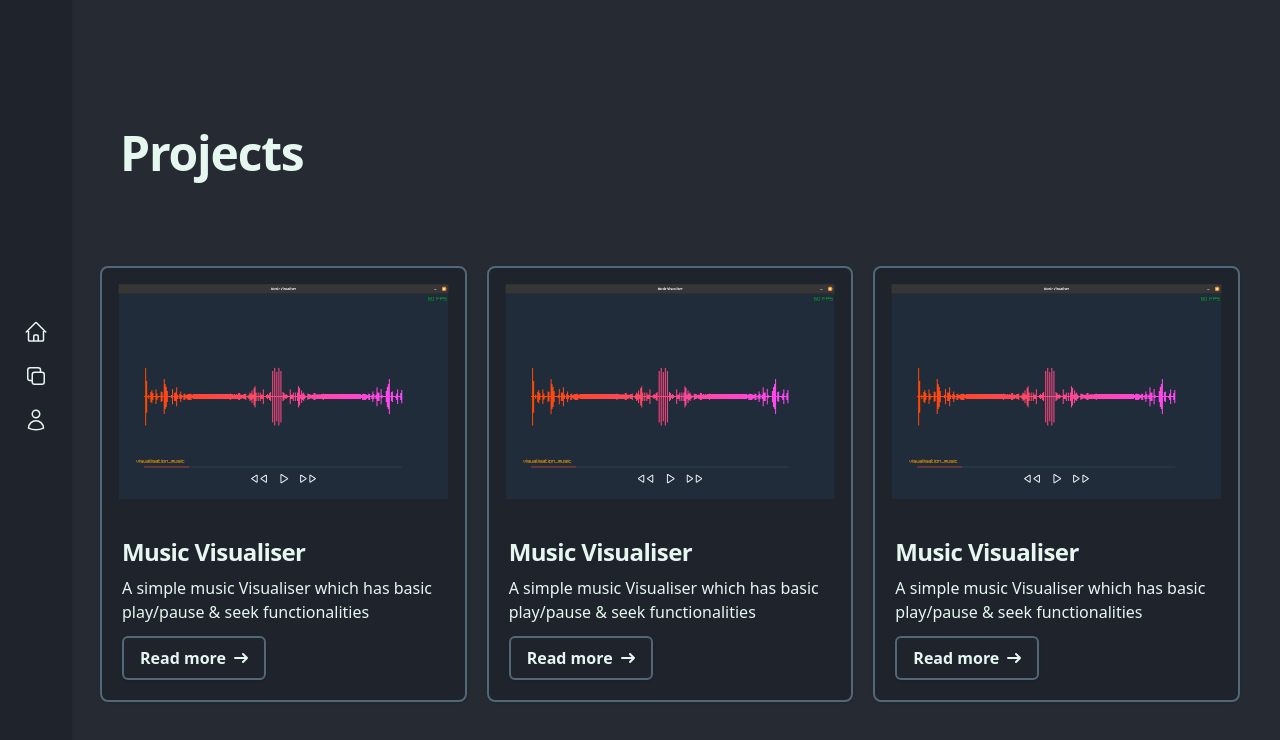
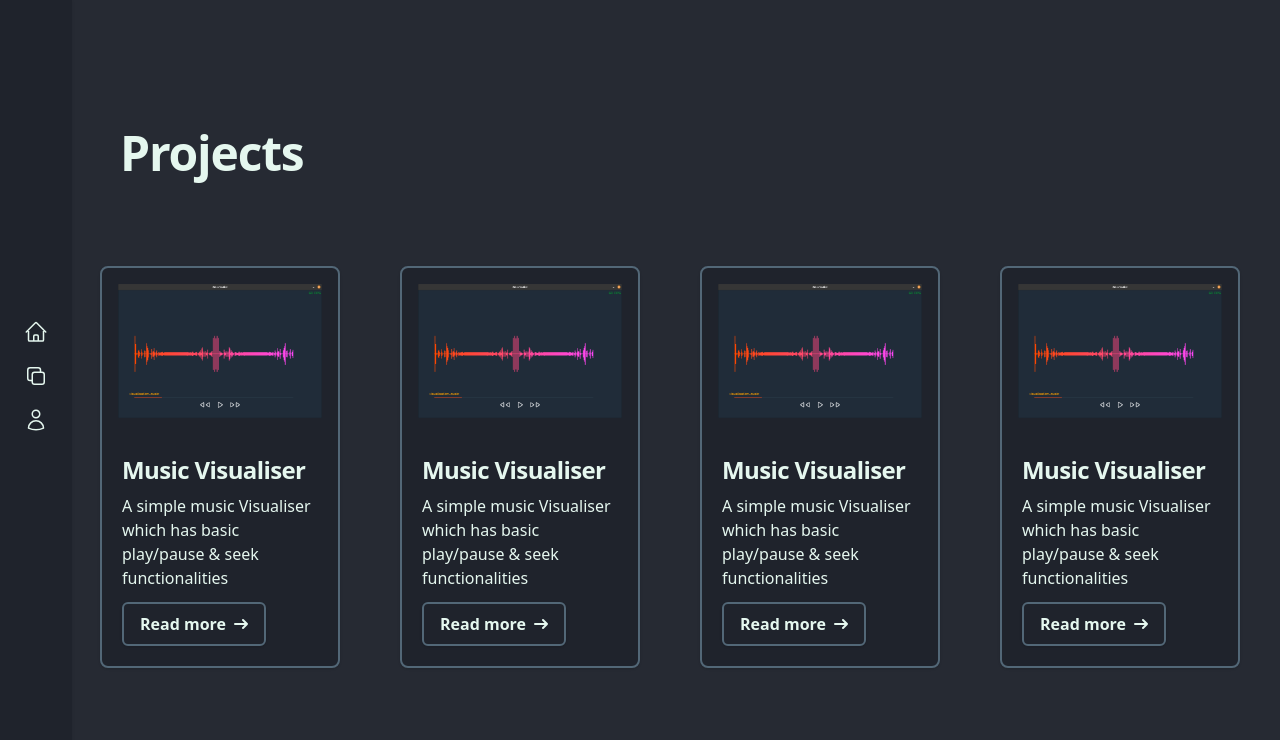
Before and after one commit to amalsaju/PersonalWebsite, a React (Vite) app in the folder personal-website/: page /projects in a window 1280 px wide. Shown: the top 740 px of the page. Built offline with nearby package versions, Linux system fonts and the light colour scheme.

Commit message:
Patch: Updated projects section to have 4 col grid

```diff
--- a/personal-website/src/projects/projects.jsx
+++ b/personal-website/src/projects/projects.jsx
@@ -9,7 +9,7 @@ export default function Projects() {
           Projects
         </h1>
       </div>
-      <div className="flex flex-col pl-25 pr-10 items-end gap-5 bg-primary-light dark:bg-primary-dark md:grid md:grid-cols-3 md:justify-items-center">
+      <div className="flex flex-col pl-25 pr-10 items-end gap-15 bg-primary-light dark:bg-primary-dark md:grid md:grid-cols-4 md:justify-items-center">
         {data.map((item) => (
           <ProjectCard
             key={item.id}
```
